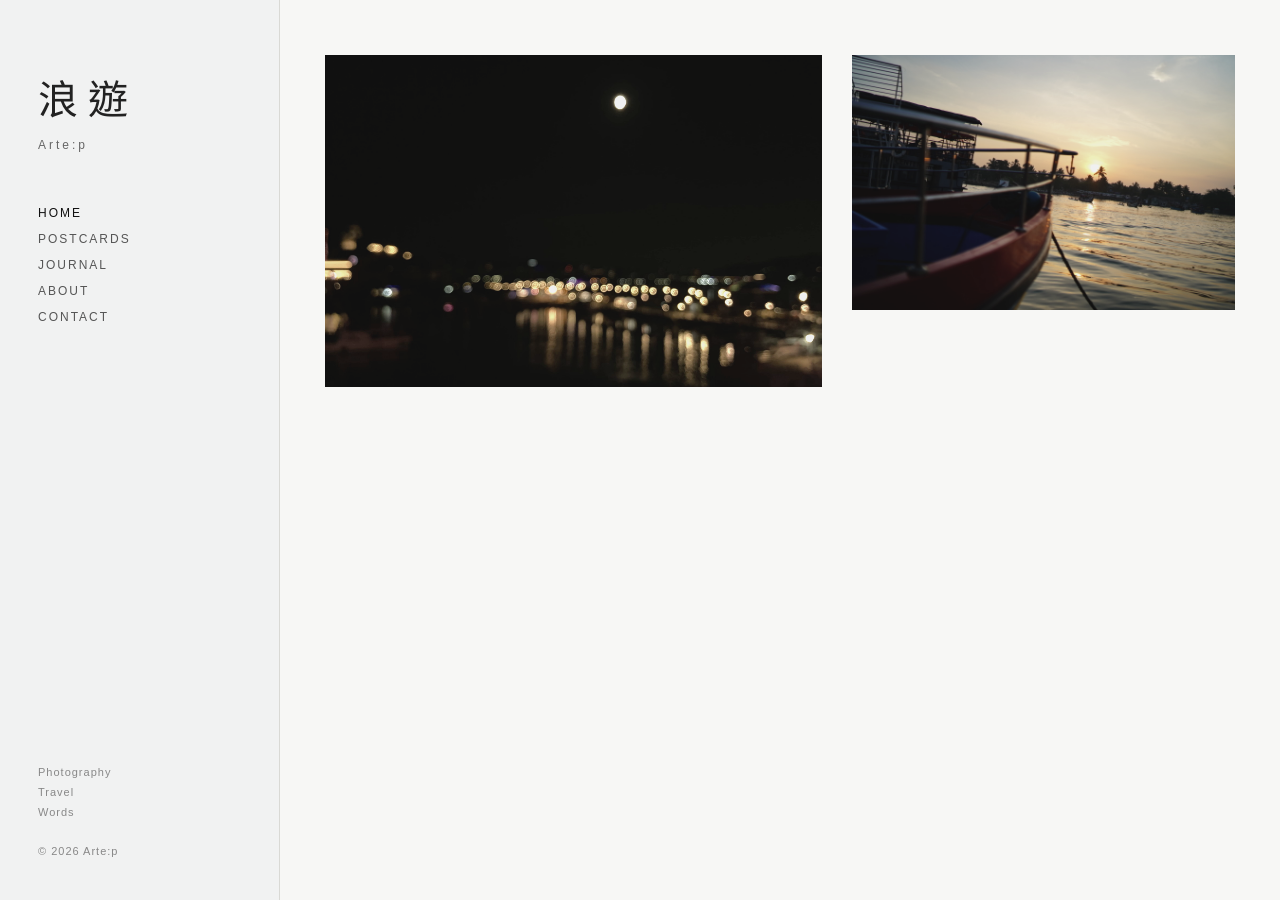
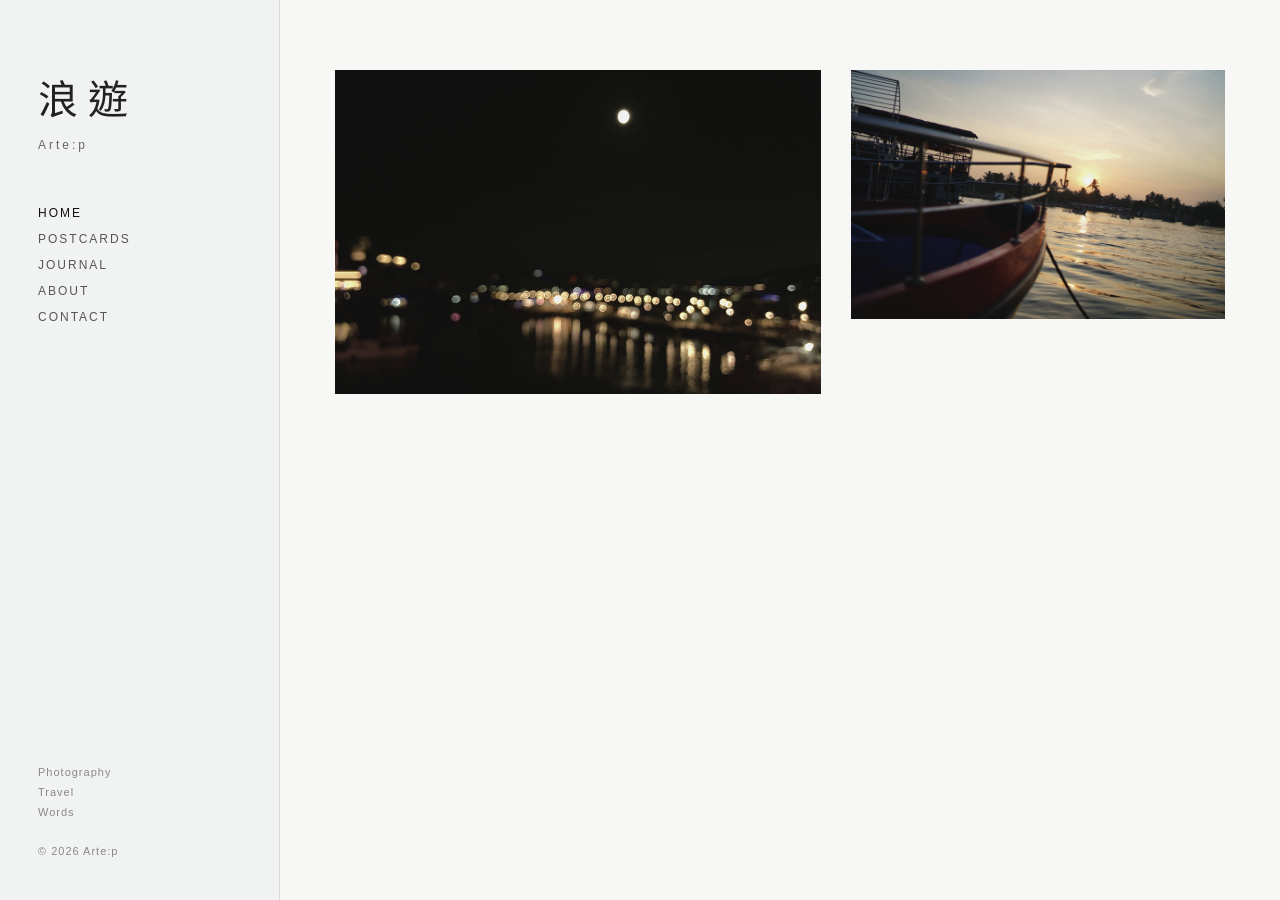
Before and after one commit to artep-wandering/artep-wandering.github.io, a Jekyll site: the page built from index.html, in a window 1280 px wide. Built offline with Jekyll 4.4.1, drawn with Linux system fonts in a browser that asks for light colours.

Commit message:
home_css_0.0.17

```diff
--- a/assets/css/home.css
+++ b/assets/css/home.css
@@ -1,8 +1,9 @@
 /* HOME DESTOP ONLY */
-/* VERSION: home_css_0.0.16 */
+/* VERSION: home_css_0.0.17 */
 * {
   box-sizing: border-box;
   }
+
 
 body {
   margin: 0;
@@ -76,21 +77,17 @@
 .content {
   margin-left: 280px;
   width: calc(100% - 280px);
-      padding: 55px 45px 80px;
+  padding: 70px 55px 90px;
 }
 
 /* 每一組雙照片 */
 .postcard-row {
   display: grid;
-   grid-template-columns:
-     minmax(420px, 1.3fr)
-     minmax(300px, 1fr);
-
+  grid-template-columns: 1.3fr 1fr;
   column-gap: 30px;
   row-gap: 80px;
   align-items: start;
 }
-
 
 .postcard-card {
   display: flex;
@@ -173,5 +170,3 @@
   border-top: 1px solid #ddd;
   margin: 10px 0 80px;
 }
-
-}
```
Lines whose indentation alone changed are shown as unchanged.
